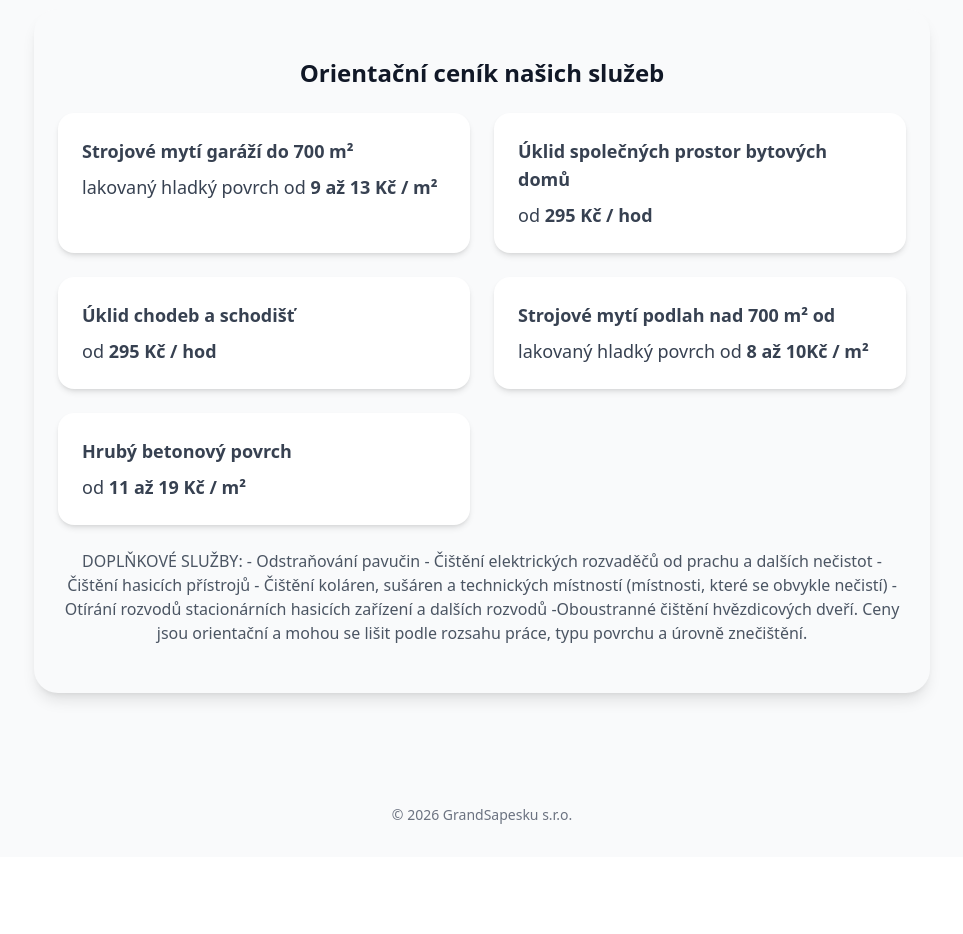
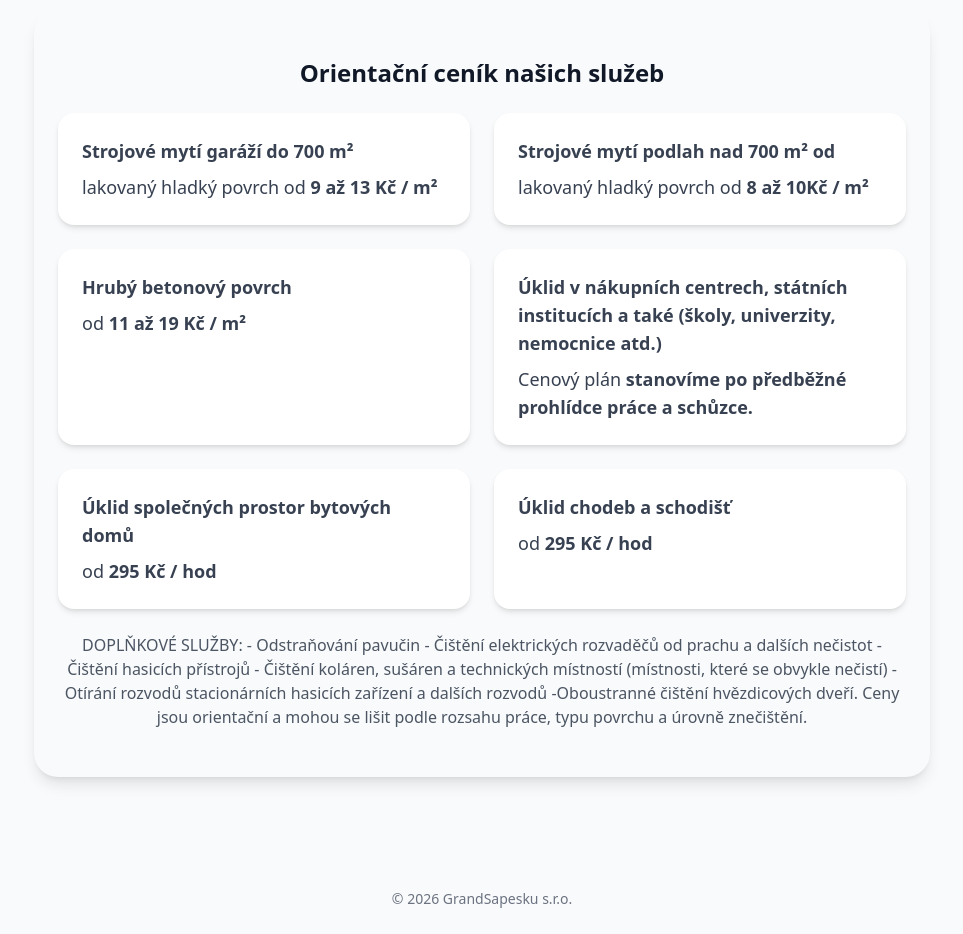
Before and after one commit to Grandsapesku/grandsapesku, a Next.js app: page / in a window 1280 px wide. Shown: the part 3860-4794 px from the top of the page, without its empty margins (158-1121 px from the left). Before the commit the page ends 4717 px from the top, so only its background shows below. Built offline with nearby package versions, Linux system fonts and the light colour scheme.

Commit message:
Update GrandSapeskuWebsite.jsx

```diff
--- a/components/GrandSapeskuWebsite.jsx
+++ b/components/GrandSapeskuWebsite.jsx
@@ -236,20 +236,24 @@ export default function GrandSapeskuWebsite() {
               <p>lakovaný hladký povrch od <strong>9 až 13 Kč / m²</strong></p>
             </li>
             <li className="bg-white p-6 rounded-2xl shadow-md">
+              <h3 className="font-semibold mb-2">Strojové mytí podlah nad 700 m² od</h3>
+              <p>lakovaný hladký povrch od <strong>8 až 10Kč / m²</strong></p>
+            </li>
+            <li className="bg-white p-6 rounded-2xl shadow-md">
+              <h3 className="font-semibold mb-2">Hrubý betonový povrch</h3>
+              <p>od <strong>11 až 19 Kč / m²</strong></p>
+            </li>
+            <li className="bg-white p-6 rounded-2xl shadow-md">
+              <h3 className="font-semibold mb-2">Úklid v nákupních centrech, státních institucích a také (školy, univerzity, nemocnice atd.)</h3>
+              <p>Cenový plán  <strong>stanovíme po předběžné prohlídce práce a schůzce.</strong></p>
+            </li>
+            <li className="bg-white p-6 rounded-2xl shadow-md">
               <h3 className="font-semibold mb-2">Úklid společných prostor bytových domů</h3>
               <p>od <strong>295 Kč / hod</strong></p>
             </li>
             <li className="bg-white p-6 rounded-2xl shadow-md">
               <h3 className="font-semibold mb-2">Úklid chodeb a schodišť</h3>
               <p>od <strong>295 Kč / hod</strong></p>
-            </li>
-            <li className="bg-white p-6 rounded-2xl shadow-md">
-              <h3 className="font-semibold mb-2">Strojové mytí podlah nad 700 m² od</h3>
-              <p>lakovaný hladký povrch od <strong>8 až 10Kč / m²</strong></p>
-            </li>
-            <li className="bg-white p-6 rounded-2xl shadow-md">
-              <h3 className="font-semibold mb-2">Hrubý betonový povrch</h3>
-              <p>od <strong>11 až 19 Kč / m²</strong></p>
             </li>
           </ul>
           <p className="text-center text-gray-600 mt-4">
```
